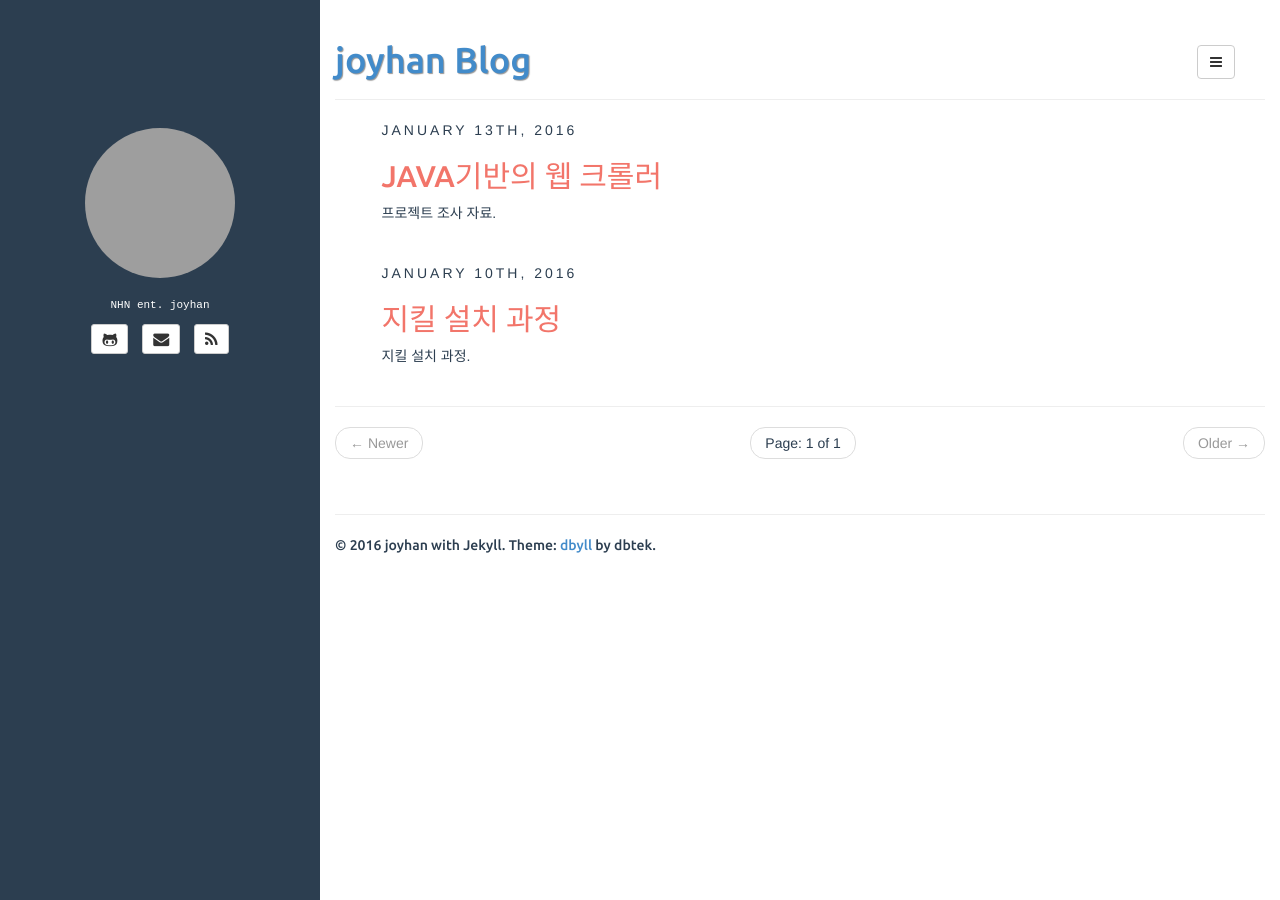
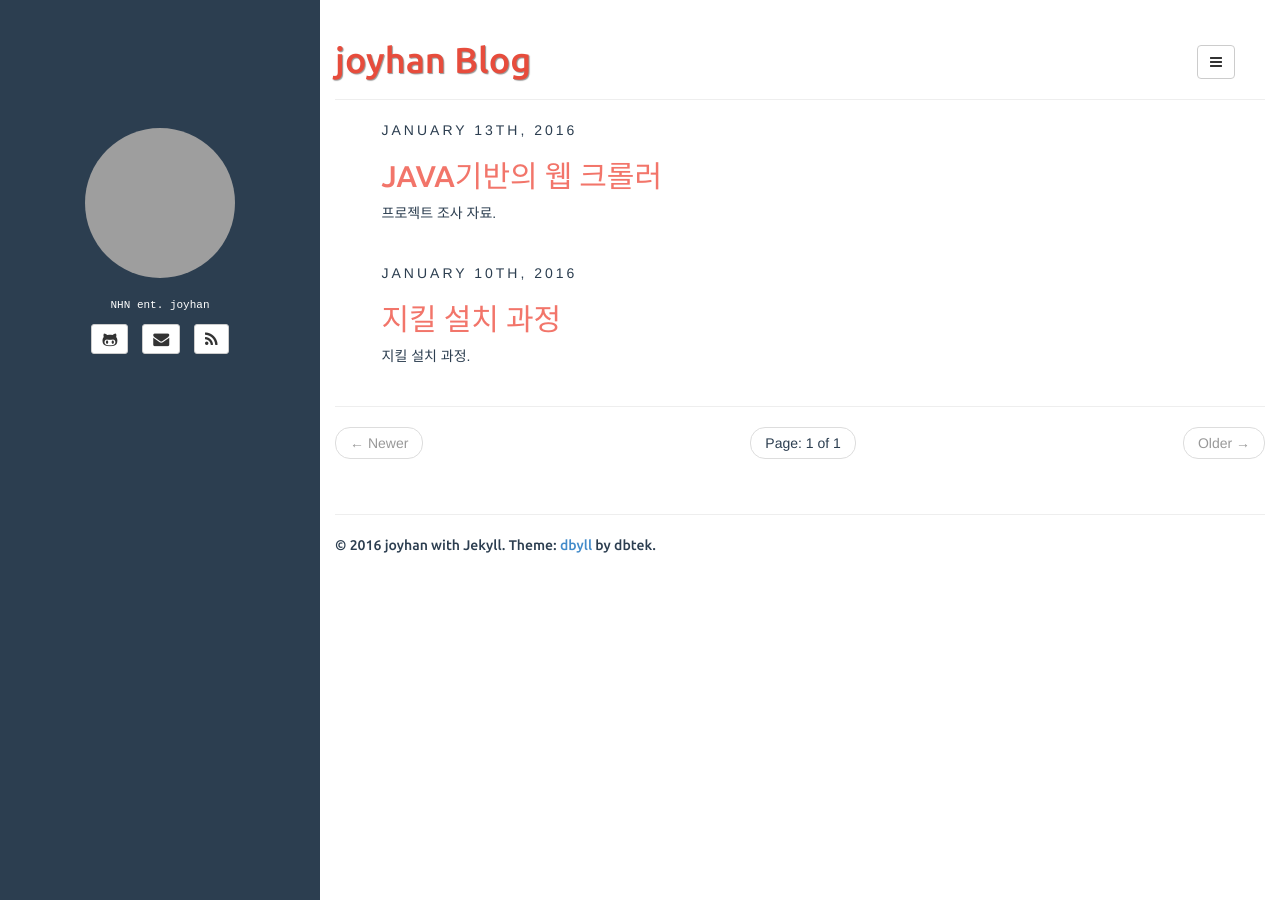
Before and after one commit to yyh910214/yyh910214.github.io, a Jekyll site: the page built from index.html, in a window 1280 px wide. Built offline with Jekyll 4.4.1, drawn with Linux system fonts in a browser that asks for light colours; the list of posts is cut into pages by our own code; grey boxes are pictures that could not be loaded.

Commit message:
Update page.html
remove title link

```diff
--- a/_includes/page.html
+++ b/_includes/page.html
@@ -1,5 +1,5 @@
 <div class="page-header">
-  <h1><a href="{{ site.BASE_PATH }}/">{{ page.title }} {% if page.tagline %} <small>{{ page.tagline }}</small>{% endif %}</a></h1>
+  <h1>{{ page.title }} {% if page.tagline %} <small>{{ page.tagline }}</small>{% endif %}</h1>
 </div>
 
 {{ content }}
```
